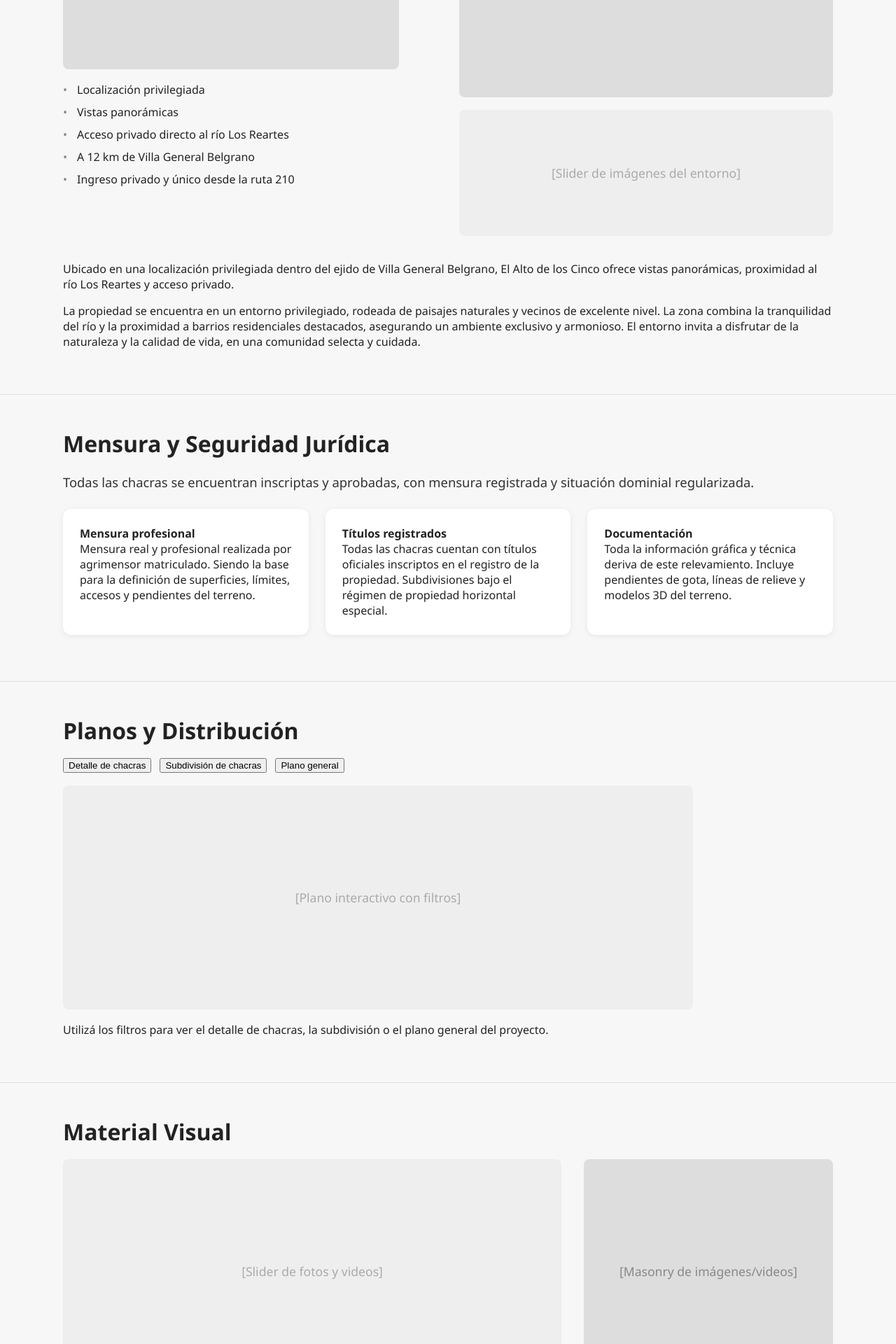
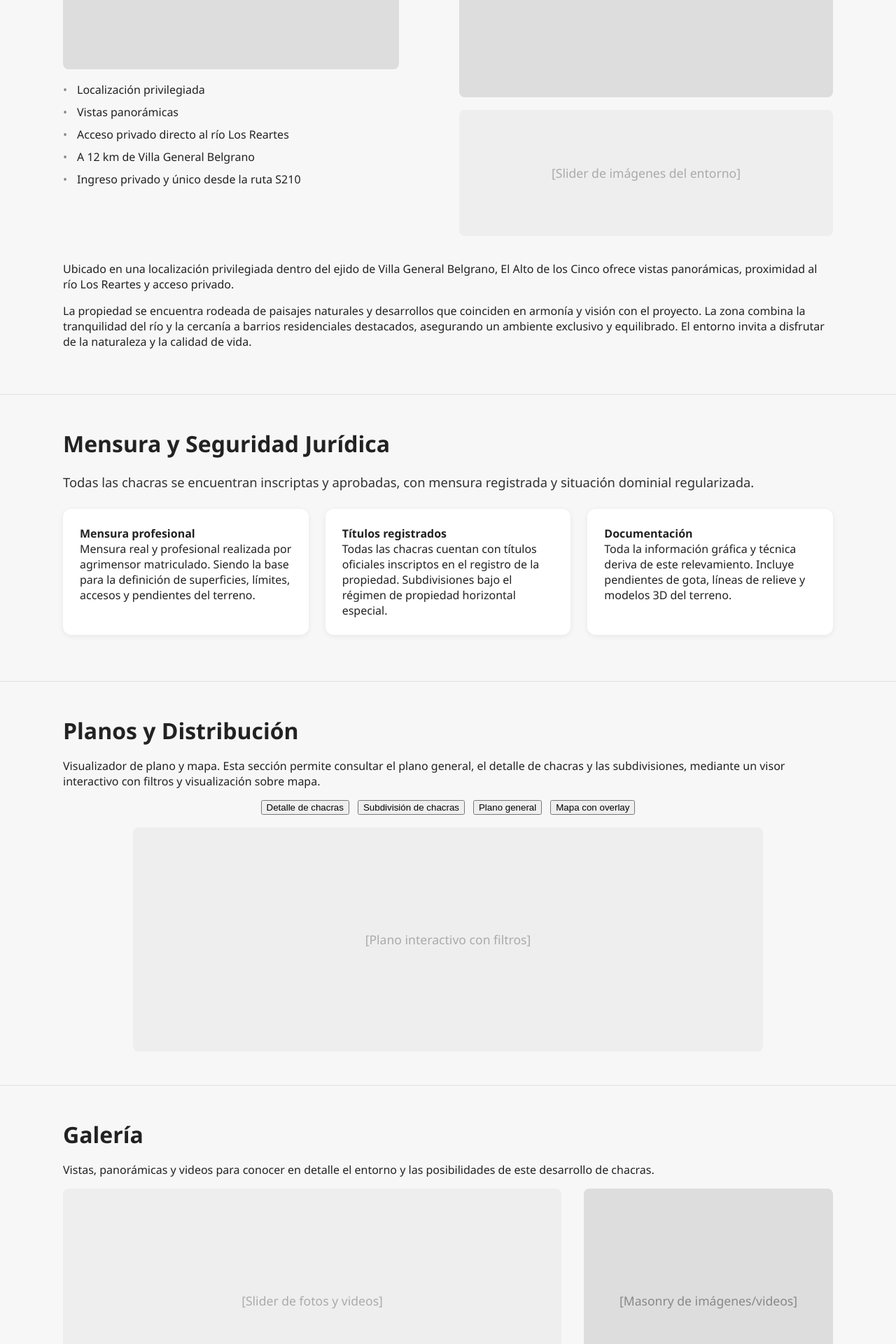
Before and after one commit to Lukas238/c238-elaltodeloscinco, a Jekyll site: the page wireframe/wireframe.html, which Jekyll copies as it is, in a window 1280 px wide. Shown: the part 1402-3322 px from the top of the page at 70% size. Built offline with Jekyll 4.4.1, drawn with Linux system fonts in a browser that asks for light colours; some of the changed text lies outside the part shown.

Commit message:
Update wireframe content and styles for improved clarity and user engagement

```diff
--- a/wireframe/wireframe.html
+++ b/wireframe/wireframe.html
@@ -28,6 +28,7 @@
     .video360-mock { width: 100%; max-width: 600px; height: 220px; background: #eee; border-radius: 8px; display: flex; align-items: center; justify-content: center; color: #aaa; font-size: 1.1rem; margin-bottom: 18px; }
     .planos-mock { width: 100%; max-width: 520px; height: 220px; background: #eee; border-radius: 8px; display: flex; align-items: center; justify-content: center; color: #aaa; font-size: 1.1rem; margin-bottom: 18px; }
     .contact-block { background: #e5e5e5; border-radius: 12px; padding: 32px; text-align: center; margin-top: 24px; }
+    .contact-block p { font-size: 1rem; line-height: 1.5; margin: 0 0 12px 0; }
     .contact-btns { margin-top: 16px; }
     .contact-btn { background: #222; color: #fff; padding: 10px 24px; border-radius: 20px; margin: 0 8px; text-decoration: none; display: inline-block; }
     @media (max-width: 1200px) {
@@ -97,7 +98,7 @@
             <li>Vistas panorámicas</li>
             <li>Acceso privado directo al río Los Reartes</li>
             <li>A 12 km de Villa General Belgrano</li>
-            <li>Ingreso privado y único desde la ruta 210</li>
+            <li>Ingreso privado y único desde la ruta S210</li>
           </ul>
         </div>
         <div class="column">
@@ -106,7 +107,7 @@
         </div>
       </div>
       <p style="margin-top:18px;">Ubicado en una localización privilegiada dentro del ejido de Villa General Belgrano, El Alto de los Cinco ofrece vistas panorámicas, proximidad al río Los Reartes y acceso privado.</p>
-      <p style="margin-top:12px;">La propiedad se encuentra en un entorno privilegiado, rodeada de paisajes naturales y vecinos de excelente nivel. La zona combina la tranquilidad del río y la proximidad a barrios residenciales destacados, asegurando un ambiente exclusivo y armonioso. El entorno invita a disfrutar de la naturaleza y la calidad de vida, en una comunidad selecta y cuidada.</p>
+      <p style="margin-top:12px;">La propiedad se encuentra rodeada de paisajes naturales y desarrollos que coinciden en armonía y visión con el proyecto. La zona combina la tranquilidad del río y la cercanía a barrios residenciales destacados, asegurando un ambiente exclusivo y equilibrado. El entorno invita a disfrutar de la naturaleza y la calidad de vida.</p>
     </div>
   </section>
 
@@ -137,20 +138,22 @@
   <section class="section" id="planos">
     <div class="container">
       <div class="section-title">Planos y Distribución</div>
-      <div class="planos-filter" style="display:flex; gap:12px; margin-bottom:18px; flex-wrap:wrap;">
+      <p class="lead-paragraph">Visualizador de plano y mapa. Esta sección permite consultar el plano general, el detalle de chacras y las subdivisiones, mediante un visor interactivo con filtros y visualización sobre mapa.</p>
+      <div class="planos-filter" style="display:flex; gap:12px; margin-bottom:18px; flex-wrap:wrap; justify-content:center;">
         <button class="planos-filter-btn active">Detalle de chacras</button>
         <button class="planos-filter-btn">Subdivisión de chacras</button>
         <button class="planos-filter-btn">Plano general</button>
+        <button class="planos-filter-btn">Mapa con overlay</button>
       </div>
-      <div class="planos-mock" style="height:320px; max-width:900px;">[Plano interactivo con filtros]</div>
-      <p style="margin-top:18px;">Utilizá los filtros para ver el detalle de chacras, la subdivisión o el plano general del proyecto.</p>
+      <div class="planos-mock" style="height:320px; max-width:900px; margin: 0 auto;">[Plano interactivo con filtros]</div>
     </div>
   </section>
 
   <!-- 6. Material Visual -->
   <section class="section" id="material">
     <div class="container">
-      <div class="section-title">Material Visual</div>
+      <div class="section-title">Galería</div>
+      <p class="lead-paragraph">Vistas, panorámicas y videos para conocer en detalle el entorno y las posibilidades de este desarrollo de chacras.</p>
       <div class="columns">
         <div class="column" style="flex:2; min-width:320px;">
           <div class="slider-mock" style="height:320px; max-width:100%;">[Slider de fotos y videos]</div>
@@ -159,18 +162,17 @@
           <div class="gallery-mock" style="height:320px; max-width:100%;">[Masonry de imágenes/videos]</div>
         </div>
       </div>
-      <p style="margin-top:18px;">Explorá imágenes, videos y planos del lugar. La información técnica detallada se brinda personalmente a quienes lo requieran.</p>
     </div>
   </section>
 
-  <!-- 8. Invitación a Visitar y Contactar -->
+  <!-- 8. Contacto -->
   <section class="section" id="contacto">
     <div class="container">
-      <div class="section-title">Visite y Contáctenos</div>
+      <div class="section-title">Contacto</div>
       <div class="contact-block">
-        <p>Los invitamos a conocer el lugar personalmente y conversar con nosotros sobre el proyecto y sus posibilidades.<br>
-        Para coordinar una visita o solicitar información adicional, pueden contactarnos a los siguientes teléfonos o por email.<br>
-        <strong>El contacto es directo y personalizado.</strong></p>
+        <p>Te invitamos a conocer el lugar y conversar directamente con nosotros.</p>
+        <p>Para coordinar una visita o hacer alguna consulta,<br>
+        <strong>escribinos o llamanos por WhatsApp:</strong></p>
         <div class="contact-btns">
           <a href="#" class="contact-btn">WhatsApp</a>
           <a href="#" class="contact-btn">Teléfono</a>
```
